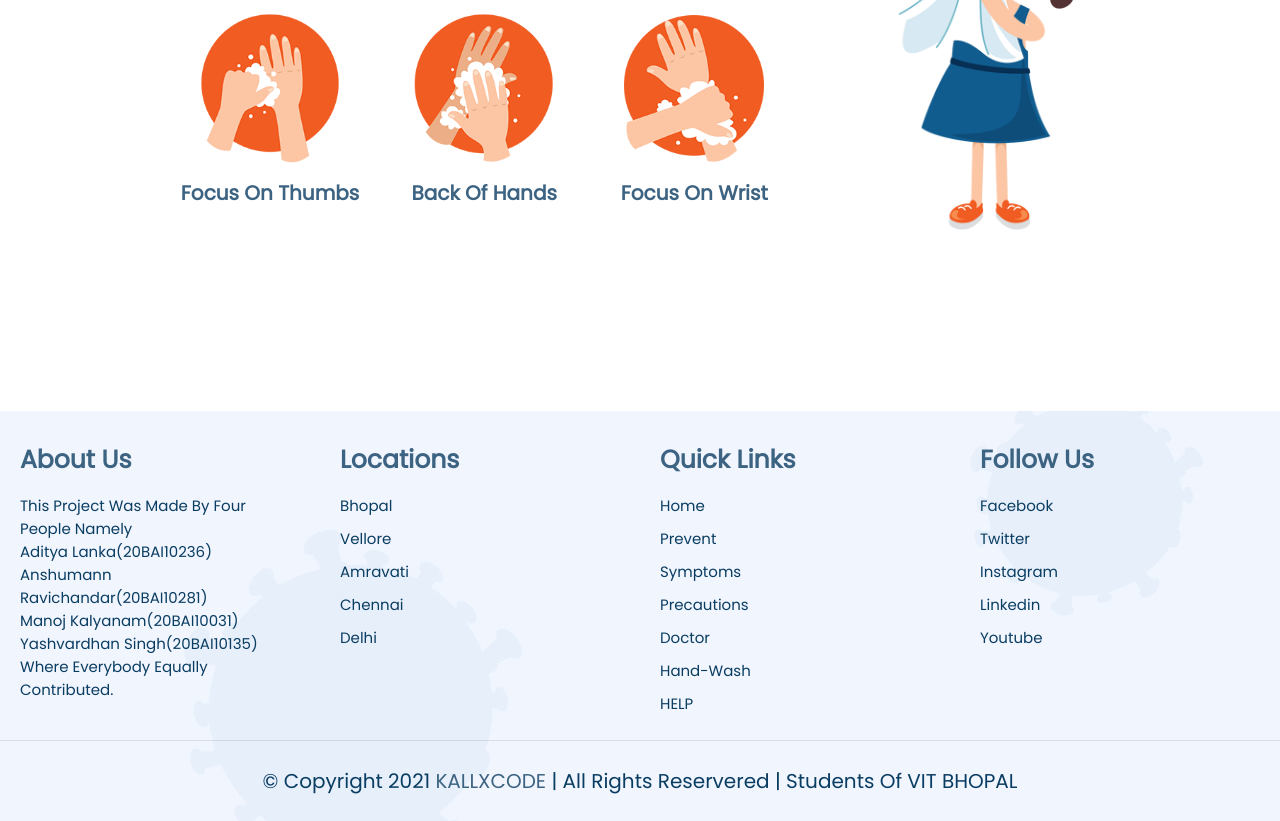
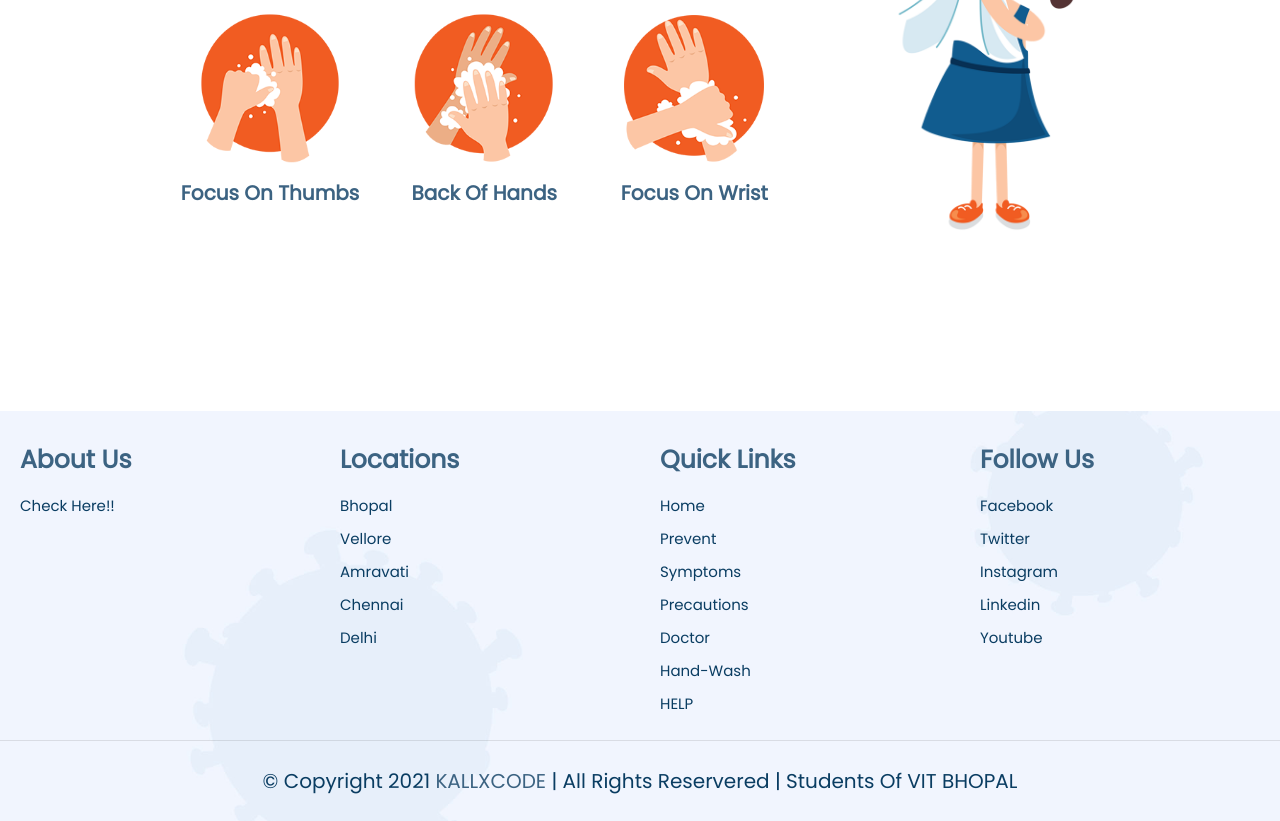
Before and after one commit to KALLXCODE/Pendamicwebsite, a plain HTML site: page index.html in a window 1280 px wide. Shown: the part 5063-5884 px from the top of the page. Drawn offline with nearby package versions, Linux system fonts and the light colour scheme.

Commit message:
Update index.html

```diff
--- a/index.html
+++ b/index.html
@@ -339,7 +339,7 @@
 
         <div class="box">
             <h3>about us</h3>
-            <p>This project was made by four people namely <br>Aditya Lanka(20BAI10236)<br>Anshumann Ravichandar(20BAI10281)<br>Manoj Kalyanam(20BAI10031)<br>Yashvardhan Singh(20BAI10135)<br>where everybody equally contributed.</p>
+            <p>Check Here!!</p>
         </div>
 
         <div class="box">
```
